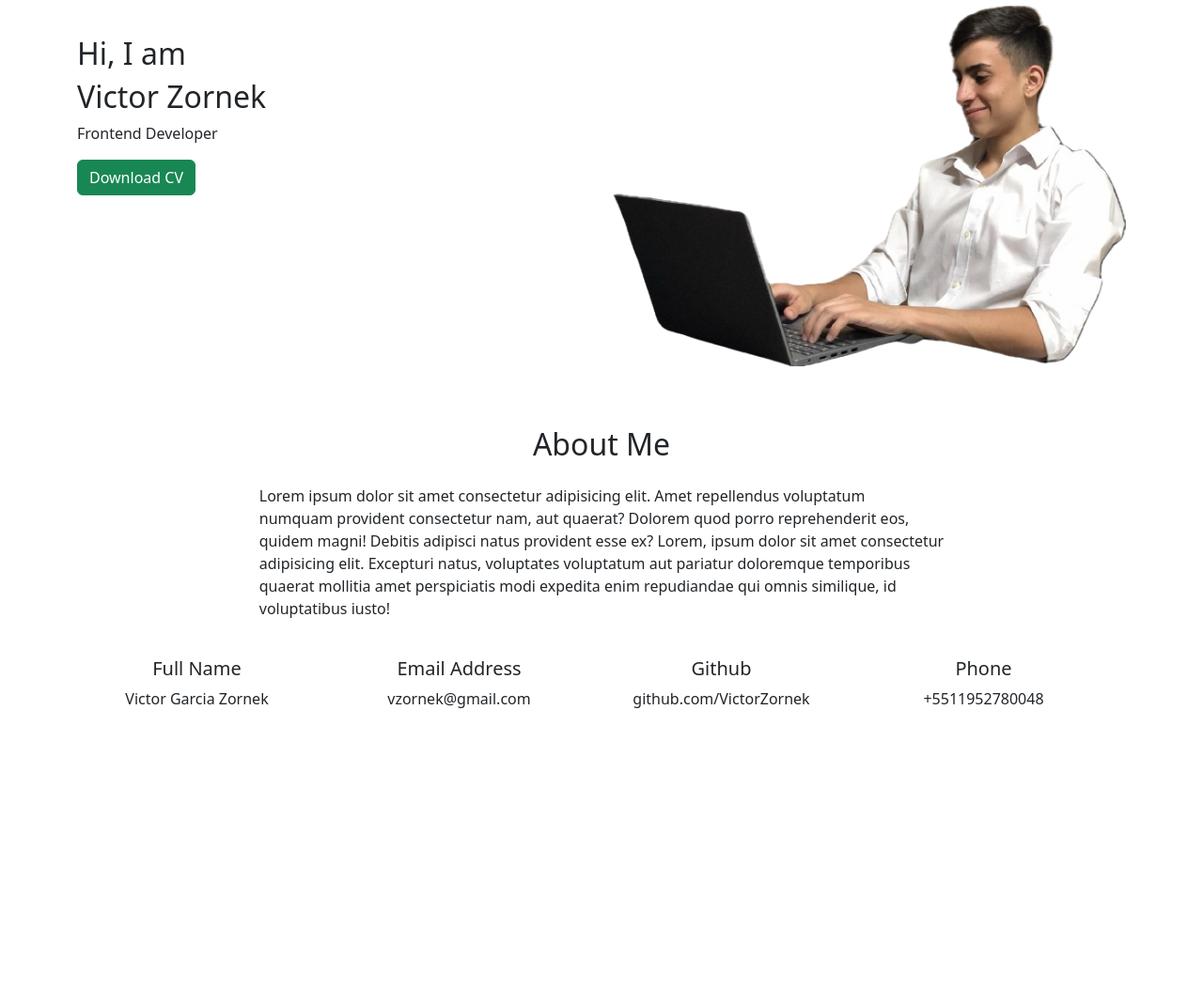
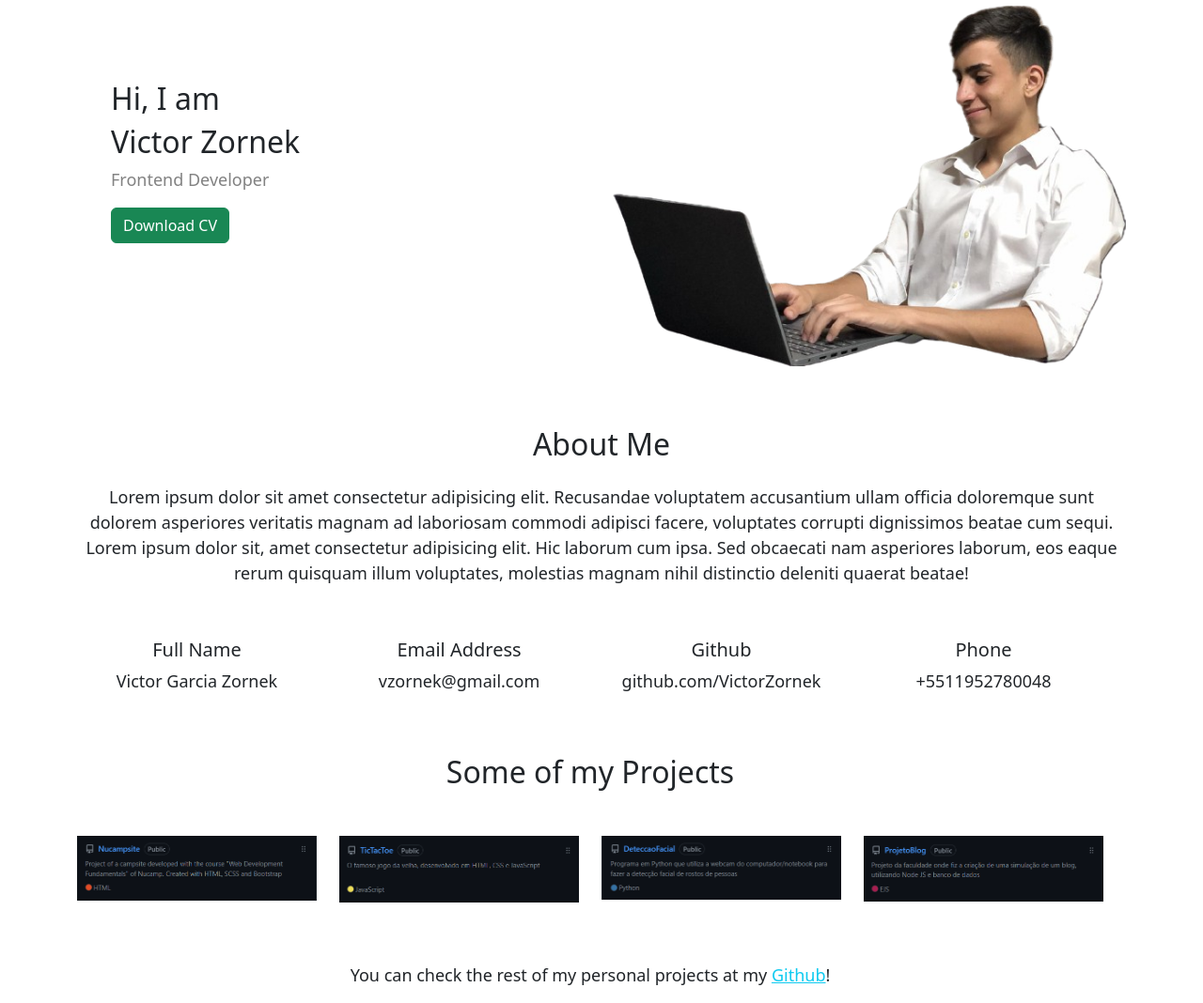
Before and after one commit to VictorZornek/VictorPortfolio, a website built with Parcel: page index.html in a window 1280 px wide. Shown: the part 100-1168 px from the top of the page at 94% size. Before the commit the page ends 872 px from the top, so only its background shows below. Built offline with nearby package versions, Linux system fonts and the light colour scheme; files whose address does not match are found by name.

Commit message:
add project section, more css and new images of projects

```diff
--- a/css/style.css
+++ b/css/style.css
@@ -3,8 +3,24 @@ body {
     color: white;
 }
 
+h2 {
+    font-size: 40px;
+}
+
+p {
+    font-size: 18px;
+}
+
 nav {
      background-color: #27AE60;
+}
+
+.text-grey {
+    color: #828282;
+}
+
+.bg-grey {
+    background-color: #212121;
 }
 
 .btn-success {
--- a/index.html
+++ b/index.html
@@ -6,10 +6,6 @@
 
     <link rel="stylesheet" href="node_modules/bootstrap/dist/css/bootstrap.min.css" />
 
-    <link rel="stylesheet" href="/node_modules/@fortawesome/fontawesome-free/css/fontawesome.css"/>
-    <link rel="stylesheet" href="/node_modules/@fortawesome/fontawesome-free/css/brands.css"/>
-    <link rel="stylesheet" href="/node_modules/@fortawesome/fontawesome-free/css/solid.css"/>
-    <link rel="stylesheet" href="https://fonts.googleapis.com/css?family=Lobster|Open+Sans" />
     <link rel="stylesheet" href="css/style.css">
 
     <title>Victor Profile</title>
@@ -28,7 +24,7 @@
                 <ul class="navbar-nav ms-auto">
                     <li class="nav-item active ms-2"><a class="nav-link active text-white" href="#home"><i class="fa-solid fa-house fa-lg"></i> Home</a></li>
                     <li class="nav-item ms-2"><a class="nav-link" href="#aboutMe"> About Me</a></li>
-                    <li class="nav-item ms-2"><a class="nav-link" href="#"><i class="fa-solid fa-folder fa-lg"></i> Projects</a></li>
+                    <li class="nav-item ms-2"><a class="nav-link" href="#projects"><i class="fa-solid fa-folder fa-lg"></i> Projects</a></li>
                     <li class="nav-item ms-2"><a class="nav-link" href="#"><i class="fa-solid fa-address-card fa-lg"></i> Contact</a></li>
                 </ul>
             </div>
@@ -40,10 +36,10 @@
 
         <!-- Home Page -->
         <section class="row row-content mt-3" id="home">
-            <div class="col-sm-6 mt-5">
+            <div class="col-sm-6 mt-5 p-5">
                 <h2>Hi, I am</h2>
                 <h2>Victor Zornek</h2>
-                <p>Frontend Developer</p>
+                <p class="text-grey">Frontend Developer</p>
                 <button type="button" class="btn btn-success">Download CV</button>
             </div>
             <div class="col-sm-6 mt-3 mb-3">
@@ -53,35 +49,51 @@
 
         <!-- About me -->
         <section class="row row-content mt-5" id="aboutMe">
-            <div class="d-flex justify-content-center">
-                <div class="row mb-3">
-                    <h2>About Me</h2>
-                </div>
+            <div class="col mb-4">
+                <h2 class="text-center">About Me</h2>
+                <p class="text-center mt-4 mb-3">Lorem ipsum dolor sit amet consectetur adipisicing elit. Recusandae voluptatem accusantium
+                    ullam officia doloremque sunt dolorem asperiores veritatis magnam ad laboriosam commodi adipisci
+                    facere, voluptates corrupti dignissimos beatae cum sequi.  Lorem ipsum dolor sit, amet consectetur
+                    adipisicing elit. Hic laborum cum ipsa. Sed obcaecati nam asperiores laborum, eos eaque rerum quisquam
+                    illum voluptates, molestias magnam nihil distinctio deleniti quaerat beatae!</p>
             </div>
-            <p class="d-flex justify-content-center mb-4">Lorem ipsum dolor sit amet consectetur adipisicing elit. Amet repellendus voluptatum <br>
-                numquam provident consectetur nam, aut quaerat? Dolorem quod porro reprehenderit eos, <br>
-                quidem magni! Debitis adipisci natus provident esse ex? Lorem, ipsum dolor sit amet consectetur <br>
-                adipisicing elit. Excepturi natus, voluptates voluptatum aut pariatur doloremque temporibus <br>
-                quaerat mollitia amet perspiciatis modi expedita enim repudiandae qui omnis similique, id <br>
-                voluptatibus iusto!
-            </p>
-            <div class="row mt-3">
-                <div class="col col-xs-12">
+            <div class="row mt-3 ">
+                <div class="col-xs-12 col-md-6 col-lg-3">
                     <h5 class="d-flex justify-content-center">Full Name</h5>
                     <p class="d-flex justify-content-center">Victor Garcia Zornek</p>
                 </div>
-                <div class="col col-xs-12">
+                <div class="col-xs-12 col-md-6 col-lg-3">
                     <h5 class="d-flex justify-content-center">Email Address</h5>
                     <p class="d-flex justify-content-center">vzornek@gmail.com</p>
                 </div>
-                <div class="col col-xs-12">
+                <div class="col-xs-12 col-md-6 col-lg-3">
                     <h5 class="d-flex justify-content-center">Github</h5>
                     <p class="d-flex justify-content-center">github.com/VictorZornek</p>
                 </div>
-                <div class="col col-xs-12">
+                <div class="col-xs-12 col-md-6 col-lg-3">
                     <h5 class="d-flex justify-content-center">Phone</h5>
                     <p class="d-flex justify-content-center">+5511952780048</p>
                 </div>
+            </div>
+        </section>
+
+        <!-- Projects -->
+        <section class="row row-content mt-5" id="projects">
+            <div class="row">
+                <h2 class="text-center mb-5">Some of my Projects</h2>
+                <div class="col-xs-12 col-md-6 col-lg-3 mb-3">
+                    <img class="d-block w-100" src="img/NucampsiteProject.png" alt="">
+                </div>
+                <div class="col-xs-12 col-md-6 col-lg-3 mb-3">
+                    <img class="d-block w-100" src="img/TicTacToeProject.png" alt="">
+                </div>
+                <div class="col-xs-12 col-md-6 col-lg-3 mb-3">
+                    <img class="d-block w-100" src="img/FacilRecognitionProject.png" alt="">
+                </div>
+                <div class="col-xs-12 col-md-6 col-lg-3 mb3">
+                    <img class="d-block w-100" src="img/BlogProject.png" alt="">
+                </div>
+                <p class="mt-5 text-center">You can check the rest of my personal projects at my <a class="text-info" href="https://github.com/VictorZornek">Github</a>!</p>
             </div>
 
         </section>
--- a/package.json
+++ b/package.json
@@ -15,6 +15,7 @@
     "parcel": "^2.12.0"
   },
   "dependencies": {
-    "bootstrap": "^5.2.3"
+    "bootstrap": "^5.2.3",
+    "bootstrap-icons": "^1.11.3"
   }
 }
```
Also changed, not shown: img/BlogProject.png (added), img/FacilRecognitionProject.png (added), img/NucampsiteProject.png (added), img/TicTacToeProject.png (added), 1 other file.
